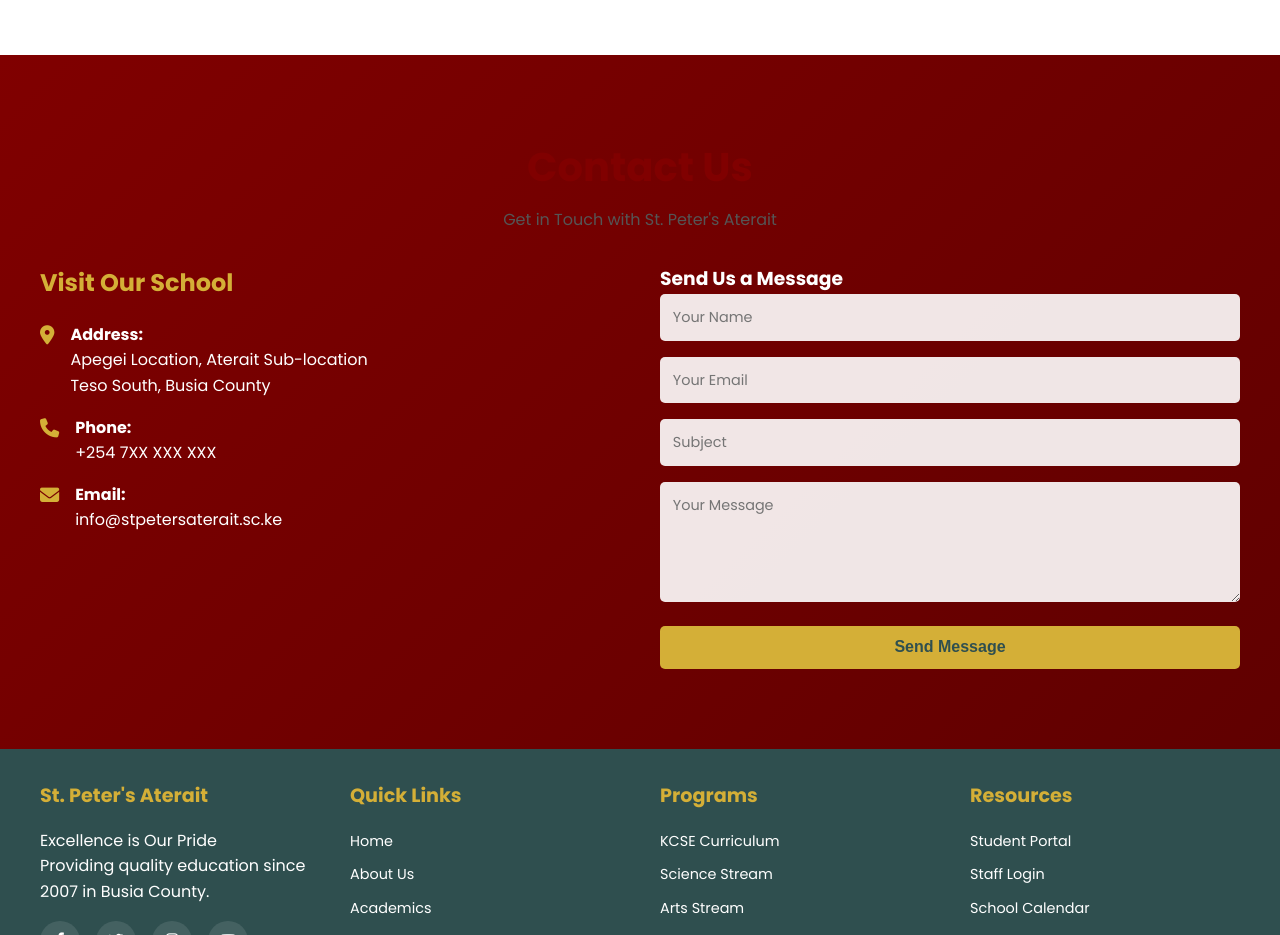
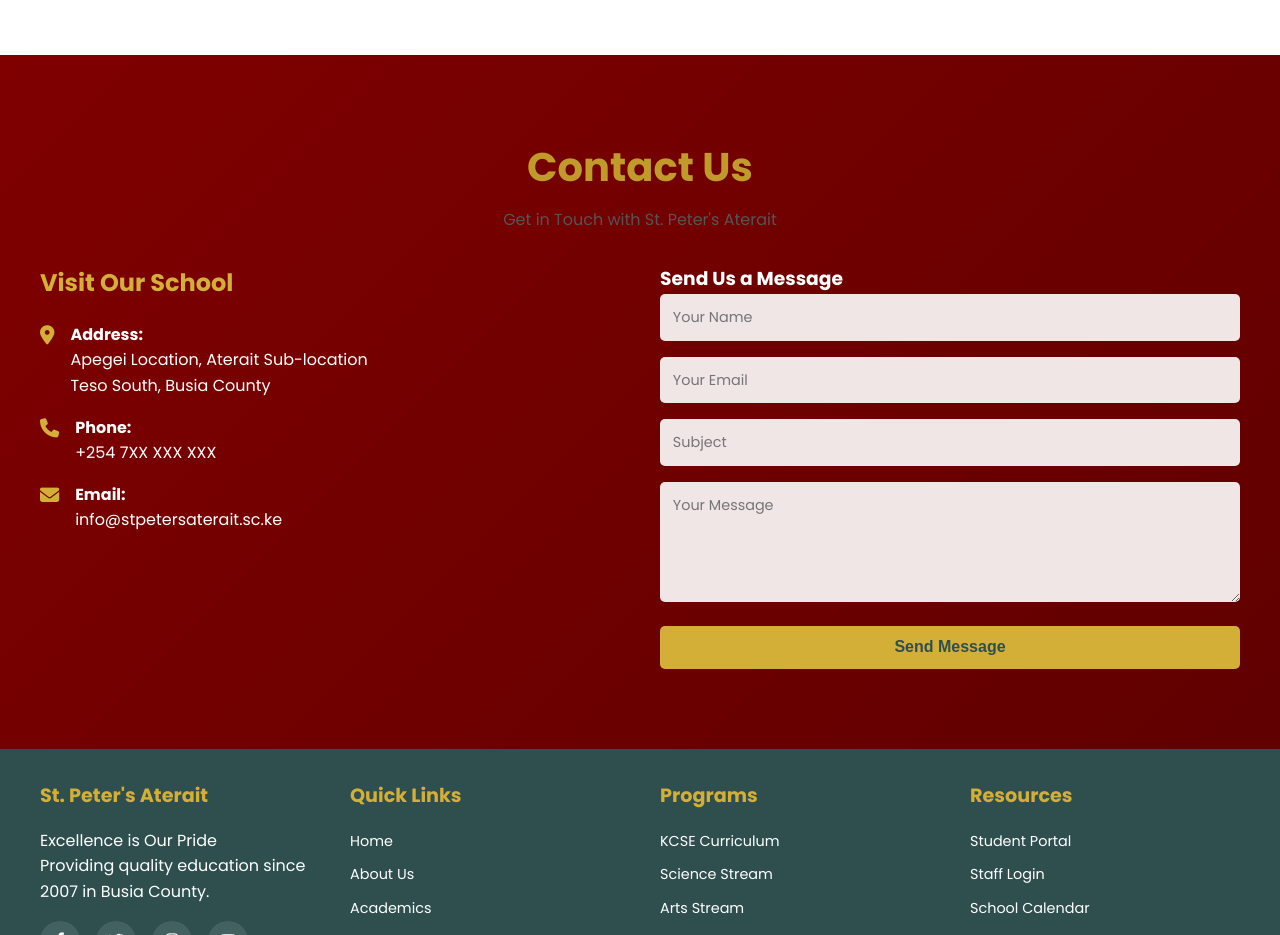
Before and after one commit to Zedycaleb18/SPASS-WEB, a plain HTML site: page index.html in a window 1280 px wide. Shown: the part 2500-3435 px from the top of the page. Drawn offline with Linux system fonts and the light colour scheme.

Commit message:
Update index.html

```diff
--- a/index.html
+++ b/index.html
@@ -1267,7 +1267,7 @@
     <section class="contact" id="contact">
         <div class="container">
             <div class="section-title">
-                <h2>Contact Us</h2>
+                <h2 style="color: #c19b2a;">Contact Us</h2>
                 <p>Get in Touch with St. Peter's Aterait</p>
             </div>
             <div class="contact-grid">
@@ -1458,4 +1458,5 @@
         });
     </script>
 </body>
+
 </html>
```
